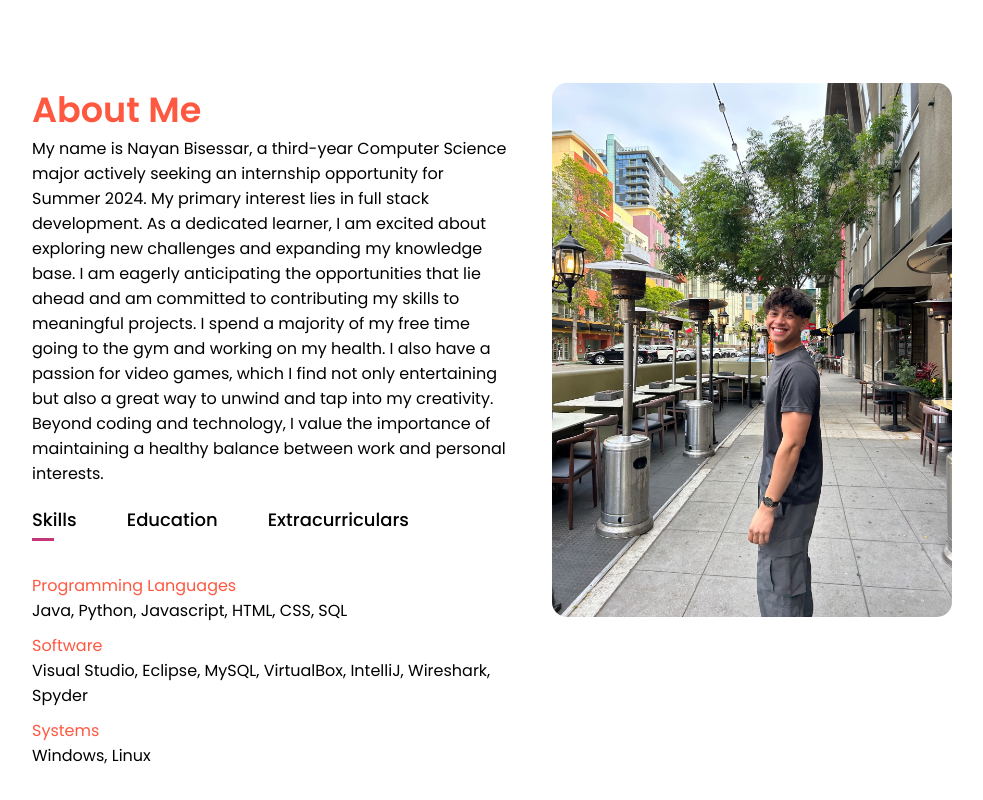
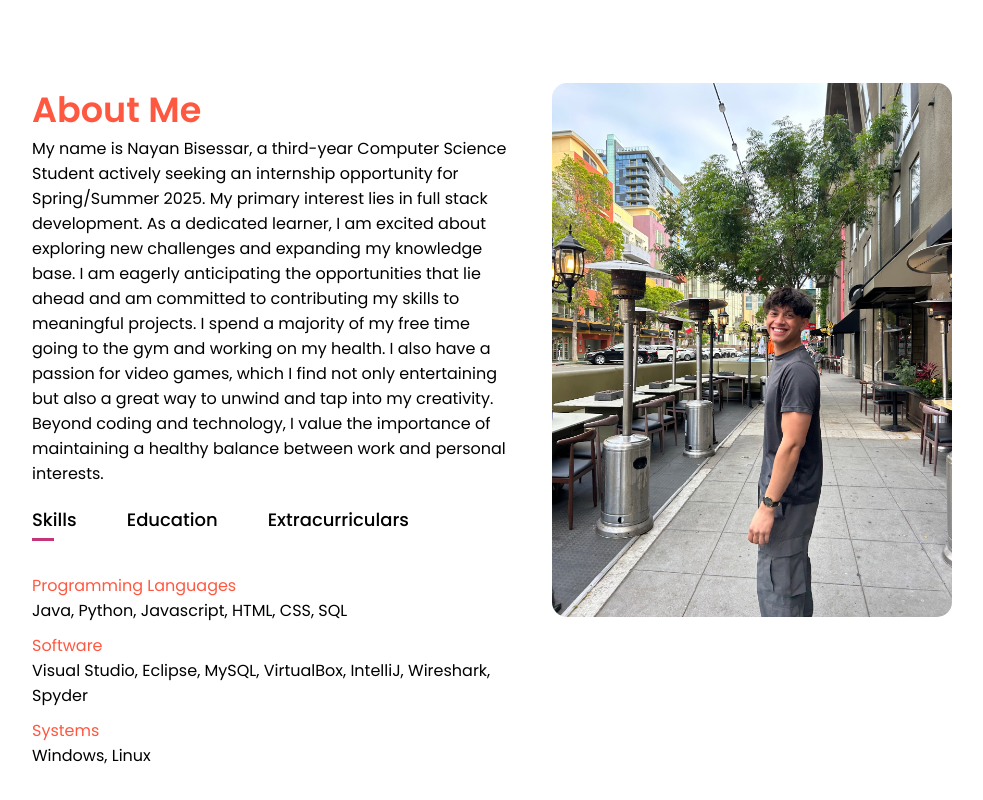
Before and after one commit to nayanbisessar/html-css-js-portfolio, a plain HTML site: page index.html in a window 1280 px wide. Shown: the part 965-1765 px from the top of the page, without its empty margins (128-1111 px from the left). Drawn offline with Linux system fonts and the light colour scheme.

Commit message:
Update index.html

```diff
--- a/index.html
+++ b/index.html
@@ -61,8 +61,8 @@
                 <div class="row">
                     <div class="about-col-2">
                         <h1 class="nametitle">About Me</h1>
-                        <p>My name is Nayan Bisessar, a third-year Computer Science major actively seeking an internship
-                            opportunity for Summer 2024. My primary interest lies in full stack development. As a dedicated learner,
+                        <p>My name is Nayan Bisessar, a third-year Computer Science Student actively seeking an internship
+                            opportunity for Spring/Summer 2025. My primary interest lies in full stack development. As a dedicated learner,
                              I am excited about exploring new challenges and expanding my knowledge base. I am eagerly anticipating the
                               opportunities that lie ahead and am committed to contributing my skills to meaningful projects. I spend a majority
                               of my free time going to the gym and working on my health. I also have a passion for video games, which I find not
```
